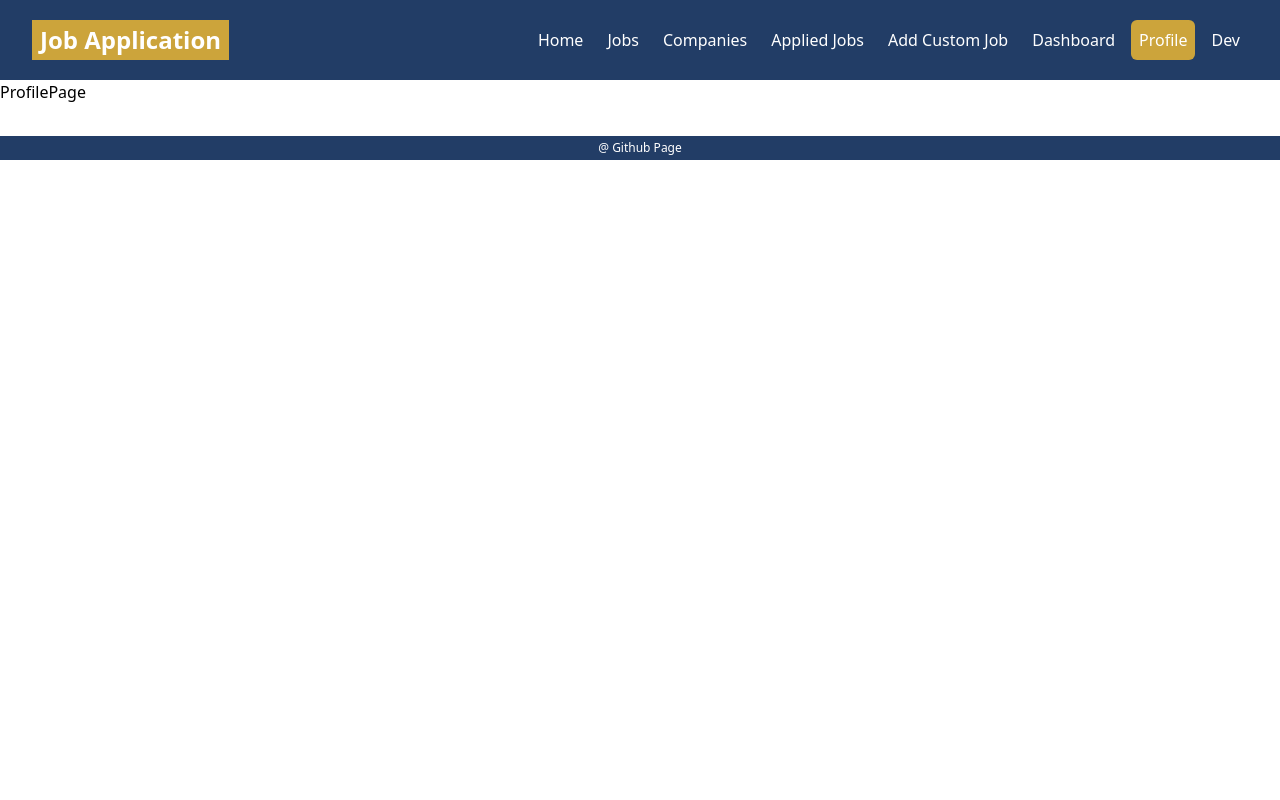
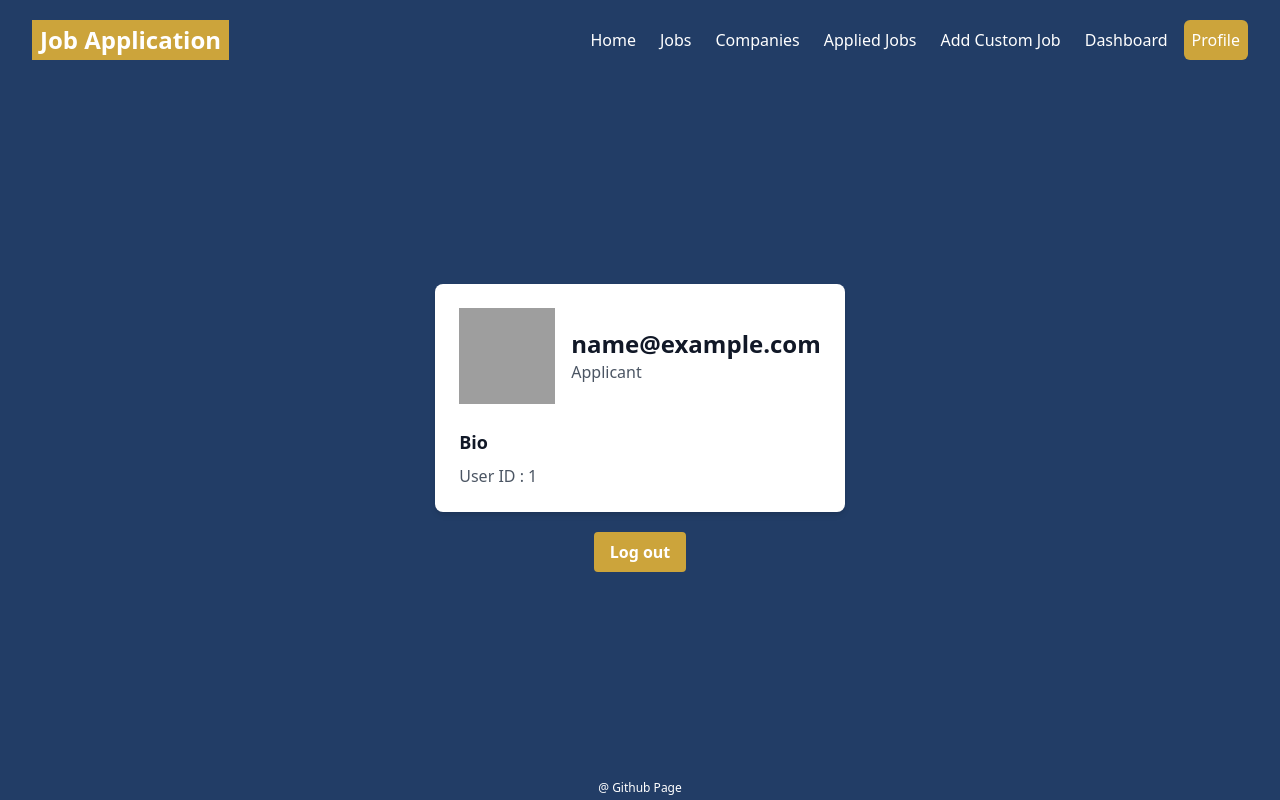
Before and after one commit to WeeFav/JobApplication, a React (Vite) app in the folder client/: page /profile in a window 1280 px wide. Built offline with nearby package versions, Linux system fonts and the light colour scheme; sample sign-in values are in the browser's storage; grey boxes are pictures that could not be loaded.

Commit message:
finish login, profile log out

```diff
--- a/client/src/App.jsx
+++ b/client/src/App.jsx
@@ -8,22 +8,28 @@ import AddCustomJobPage from "./pages/AddCustomJobPage";
 import EditJobPage from "./pages/EditJobPage";
 import CompaniesPage from "./pages/CompaniesPage";
 import DashboardPage from "./pages/DashboardPage";
-import DevPage from "./pages/DevPage";
 import JobsPage from "./pages/JobsPage";
 import ProfilePage from "./pages/ProfilePage";
 import LoginPage from "./pages/LoginPage";
 import ProtectedRoute from "./components/ProtectedRoute";
 import { useState, useEffect, createContext } from "react";
+import RegisterCompanyPage from "./pages/RegisterCompanyPage";
 
 export const CompanysContext = createContext();
 export const JobsContext = createContext();
+export const UserContext = createContext();
 
 function App() {
   const router = createBrowserRouter(
     createRoutesFromElements(
       <>
         <Route path="/login" element={<LoginPage />} />
-        <Route path="/" element={<ProtectedRoute><MainLayout /></ProtectedRoute>}>
+        <Route path="/register" element={<RegisterCompanyPage />} />
+        <Route path="/" element={
+          <ProtectedRoute>
+            <MainLayout />
+          </ProtectedRoute>
+        }>
           <Route index element={
             <JobsProvider>
               <HomePage />
@@ -49,14 +55,15 @@ function App() {
           } />
           <Route path="/dashboard" element={<DashboardPage />} />
           <Route path="/profile" element={<ProfilePage />} />
-          <Route path="/dev" element={<DevPage />} />
         </Route>
       </>
     )
   );
 
   return (
-    <RouterProvider router={router} />
+    <UserProvider>
+      <RouterProvider router={router} />
+    </UserProvider>
   )
 };
 
@@ -112,7 +119,7 @@ export const addUserHander = async (user) => {
     body: JSON.stringify(user)
   });
 
-  const {message} = await res.json()
+  const { message } = await res.json()
 
   return message;
 };
@@ -195,6 +202,24 @@ const CompanysProvider = ({ children }) => {
   );
 };
 
+const UserProvider = ({ children }) => {
+  const [userID, setUserID] = useState(parseInt(sessionStorage.getItem("user_id")));
+  const [userEmail, setUserEmail] = useState(sessionStorage.getItem("user_email"));
+  const [isCompany, setIsCompany] = useState(parseInt(sessionStorage.getItem("is_company")));
+  const [isRegistered, setIsRegistered] = useState(parseInt(sessionStorage.getItem("is_registered")));
+
+  console.log("UserProvider");
+  useEffect(() => {
+    console.log("UserProvider useEffect");
+  }, []);
+
+  return (
+    <UserContext.Provider value={{ userID, userEmail, isCompany, isRegistered, setUserID, setUserEmail, setIsCompany, setIsRegistered }}>
+      {children}
+    </UserContext.Provider>
+  );
+};
+
 /*
 -----------------------------------------------------------
 Loaders
--- a/client/src/components/Navbar.jsx
+++ b/client/src/components/Navbar.jsx
@@ -1,7 +1,11 @@
 import logo from "../assets/images/logo.png"
 import { NavLink } from "react-router-dom";
+import { UserContext } from "../App";
+import { useContext } from "react";
 
 const Navbar = () => {
+  const { userID, userEmail, isCompany, isRegistered } = useContext(UserContext);
+
   const linkClass = ({ isActive }) => `text-white rounded-md px-2 py-2 ${isActive ? 'bg-website-gold' : 'hover:bg-website-gold'}`;
 
   return (
@@ -13,6 +17,22 @@ const Navbar = () => {
               <span className="hidden md:block text-white text-2xl font-bold ml-2 mr-2">Job Application</span>
             </NavLink>
             <div className="md:ml-auto">
+              {isCompany ?
+                <div className="flex space-x-2">
+                  <NavLink to="/" className={linkClass}>
+                    Home
+                  </NavLink>
+                  <NavLink to="/my-company" className={linkClass}>
+                    My Company
+                  </NavLink>
+                  <NavLink to="/dashboard" className={linkClass}>
+                    Dashboard
+                  </NavLink>
+                  <NavLink to="/profile" className={linkClass}>
+                    Profile
+                  </NavLink>
+                </div>
+                :
                 <div className="flex space-x-2">
                   <NavLink to="/" className={linkClass}>
                     Home
@@ -35,10 +55,8 @@ const Navbar = () => {
                   <NavLink to="/profile" className={linkClass}>
                     Profile
                   </NavLink>
-                <NavLink to="/dev" className={linkClass}>
-                  Dev
-                </NavLink>
                 </div>
+              }
             </div>
           </div>
         </div>
--- a/client/src/components/ProtectedRoute.jsx
+++ b/client/src/components/ProtectedRoute.jsx
@@ -1,16 +1,19 @@
 import { useEffect } from 'react';
 import { useNavigate } from 'react-router-dom';
+import { UserContext } from "../App";
+import { useContext } from "react";
 
 const ProtectedRoute = ({ children }) => {
+  const userContext = useContext(UserContext);
   const navigate = useNavigate();
-  const user = sessionStorage.getItem("user_id");
 
+  console.log("ProtectedRoute");
   useEffect(() => {
-    if (user === null) {
+    if (isNaN(userContext.userID)) {
       navigate('/login', { replace: true });
     }
-
-  }, [navigate, user]);
+    console.log("ProtectedRoute useEffect");
+  }, []);
 
   return children;
 }
--- a/client/src/layouts/MainLayout.jsx
+++ b/client/src/layouts/MainLayout.jsx
@@ -4,13 +4,14 @@ import Footer from "../components/footer";
 
 const MainLayout = () => {
   return (
-    <>
+    <div className="min-h-screen flex flex-col">
       <Navbar />
       <Outlet />
-      <section className="mt-8">
+      <section>
         <Footer />
       </section>
-    </>
+    </div>
+
   );
 };
 
--- a/client/src/pages/DevPage.jsx
+++ /dev/null
@@ -1,43 +0,0 @@
-import { useState } from "react"
-import { useNavigate } from "react-router-dom";
-
-const DevPage = () => {
-  const navigate = useNavigate();
-
-  const [inputText, setInputText] = useState();
-
-  const x = sessionStorage.getItem("user_id")
-
-  return (
-    x ?
-    <>
-      <div>welcome {x}</div>
-      <button onClick={() => {
-        sessionStorage.clear();
-        navigate("/dev")
-      }}>
-        log out
-      </button>
-    </>
-    :
-    <div>
-      <input
-        type="text"
-        id="title"
-        name="title"
-        className="border rounded w-full py-2 px-3 mb-2"
-        value={inputText}
-        onChange={(e) => setInputText(e.target.value)}
-      />
-      <button
-        onClick={() => {
-          sessionStorage.setItem("id", inputText)
-          navigate("/dev")
-        }}>
-      ok
-      </button>
-    </div>
-  )
-}
-
-export default DevPage
--- a/client/src/pages/JobsPage.jsx
+++ b/client/src/pages/JobsPage.jsx
@@ -1,4 +1,11 @@
+import { useEffect } from "react";
+
 const JobsPage = () => {
+  console.log("JobsPage");
+  useEffect(() => {
+    console.log("JobsPage useEffect");
+  }, []);
+
   return (
     <div>JobsPage</div>
   )
--- a/client/src/pages/LoginPage.jsx
+++ b/client/src/pages/LoginPage.jsx
@@ -3,16 +3,24 @@ import { useNavigate } from 'react-router-dom';
 import { addUserHander, checkUserHandler } from '../App';
 import Alert from '@mui/material/Alert';
 import Snackbar from '@mui/material/Snackbar';
+import { UserContext } from "../App";
+import { useContext } from "react";
 
 function LoginPage() {
+  const userContext = useContext(UserContext);
   const navigate = useNavigate();
 
   // first check if user already logged in
   // if logged in, redirect to home page
   useEffect(() => {
-    if (sessionStorage.getItem("user_id") !== null) {
+    if (!isNaN(userContext.userID)) {
       navigate('/');
     }
+  }, []);
+
+  console.log("LoginPage");
+  useEffect(() => {
+    console.log("LoginPage useEffect");
   }, []);
 
   const [email, setEmail] = useState('');
@@ -54,6 +62,11 @@ function LoginPage() {
         sessionStorage.setItem("user_id", user_db.user_id);
         sessionStorage.setItem("user_email", user_db.user_email);
         sessionStorage.setItem("is_company", user_db.is_company);
+        sessionStorage.setItem("is_registered", user_db.is_registered);
+        userContext.setUserID(user_db.user_id);
+        userContext.setUserEmail(user_db.user_email);
+        userContext.setIsCompany(user_db.is_company);
+        userContext.setIsRegistered(user_db.is_registered);
         return navigate('/');
       }
       else {
--- a/client/src/pages/ProfilePage.jsx
+++ b/client/src/pages/ProfilePage.jsx
@@ -1,6 +1,78 @@
+import { UserContext } from "../App";
+import { useContext } from "react";
+import { useNavigate } from "react-router-dom";
+
 const ProfilePage = () => {
+  const navigate = useNavigate();
+  const userContext = useContext(UserContext);
+
+  const { userID, userEmail, isCompany, isRegistered } = useContext(UserContext);
+
   return (
-    <div>ProfilePage</div>
+    <div className="bg-website-blue flex flex-auto flex-col items-center justify-center">
+      <div className="max-w-4xl mt-auto p-6 bg-white shadow-md rounded-lg">
+        {/* Profile Header */}
+        <div className="flex items-center space-x-4">
+          <img className="object-cover h-24 w-24" src={isCompany ? `https://www.svgrepo.com/show/490660/company.svg` : `https://cdn.pixabay.com/photo/2015/10/05/22/37/blank-profile-picture-973460_1280.png`} alt="Profile Picture" />
+          <div>
+            <h2 className="text-2xl font-bold text-gray-900">{userEmail}</h2>
+            <p className="text-gray-600">{isCompany ? (isRegistered ? "Company | Registered" : "Company | Unregistered") : "Applicant"}</p>
+          </div>
+        </div>
+
+        {/* Bio Section */}
+        <div className="mt-6">
+          <h3 className="text-lg font-semibold text-gray-900">Bio</h3>
+          <p className="mt-2 text-gray-600">
+            {`User ID : ${sessionStorage.getItem('user_id')}`}
+          </p>
+        </div>
+
+        {/* Contact Info */}
+        {/* <div className="mt-6">
+          <h3 className="text-lg font-semibold text-gray-900">Contact Info</h3>
+          <p className="mt-2 text-gray-600">Email: john.doe@example.com</p>
+          <p className="text-gray-600">Phone: +123 456 7890</p>
+          <p className="text-gray-600">Location: New York, USA</p>
+        </div> */}
+
+        {/* Social Links */}
+        {/* <div className="mt-6">
+          <h3 className="text-lg font-semibold text-gray-900">Follow Me</h3>
+          <div className="flex space-x-4 mt-2">
+            <a href="#" className="text-blue-500 hover:text-blue-700">
+              <i className="fab fa-facebook-f"></i> Facebook
+            </a>
+            <a href="#" className="text-blue-400 hover:text-blue-600">
+              <i className="fab fa-twitter"></i> Twitter
+            </a>
+            <a href="#" className="text-blue-600 hover:text-blue-800">
+              <i className="fab fa-linkedin-in"></i> LinkedIn
+            </a>
+          </div>
+        </div> */}
+
+        {/* About Me */}
+        {/* <div className="mt-6">
+          <h3 className="text-lg font-semibold text-gray-900">About Me</h3>
+          <p className="mt-2 text-gray-600">
+            I am a passionate developer with experience in building web applications using modern technologies like React, Tailwind CSS, Node.js, and more.
+          </p>
+        </div> */}
+      </div>
+      <button
+      className="bg-website-gold hover:bg-website-darkGold text-white font-bold py-2 px-4 rounded mb-auto mt-5"
+      onClick={() => {
+        sessionStorage.clear();
+        userContext.setUserID(NaN);
+        userContext.setUserEmail(null);
+        userContext.setIsCompany(NaN);
+        userContext.setIsRegistered(NaN);
+        navigate('/login')
+      }}>
+        Log out
+      </button>
+    </div>
   )
 }
 
--- /dev/null
+++ b/client/src/pages/RegisterCompanyPage.jsx
@@ -0,0 +1,7 @@
+const RegisterCompanyPage = () => {
+  return (
+    <div>RegisterCompanyPage</div>
+  )
+}
+
+export default RegisterCompanyPage
```
Lines whose indentation alone changed are shown as unchanged.
